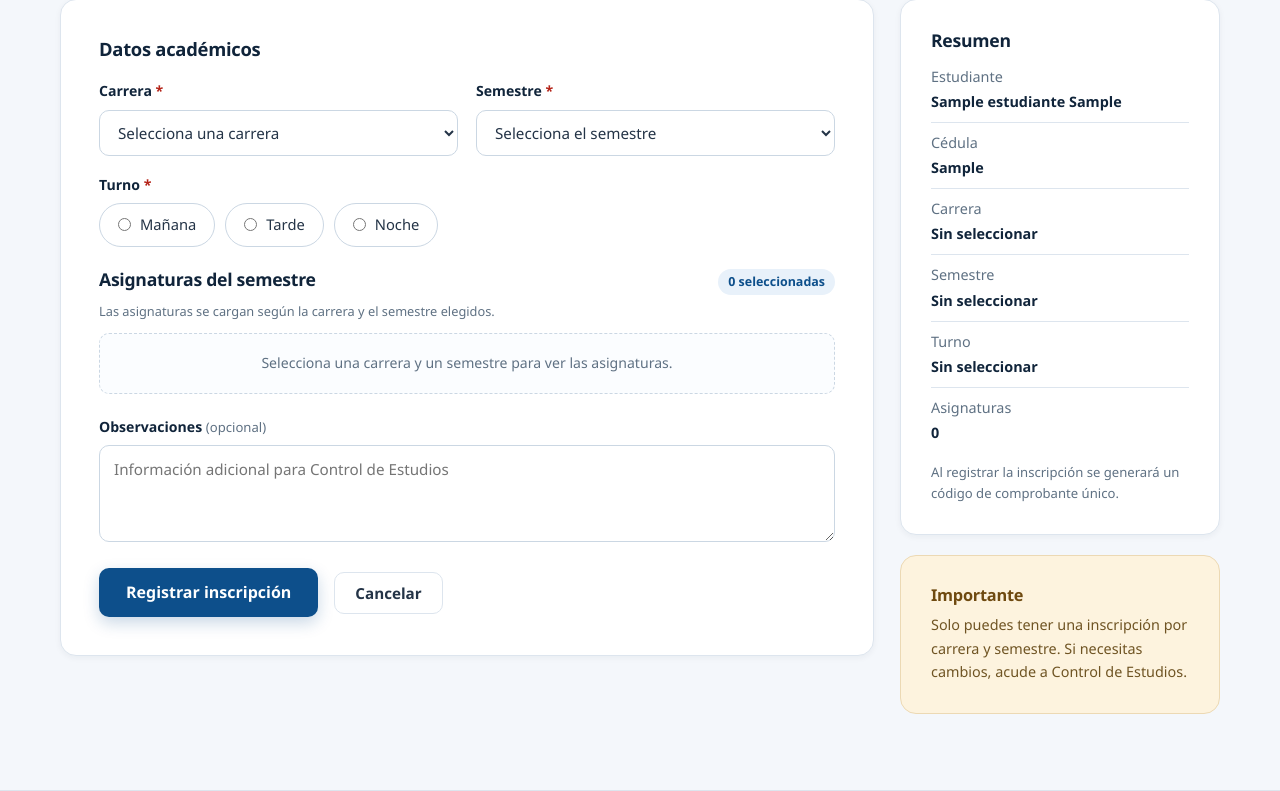
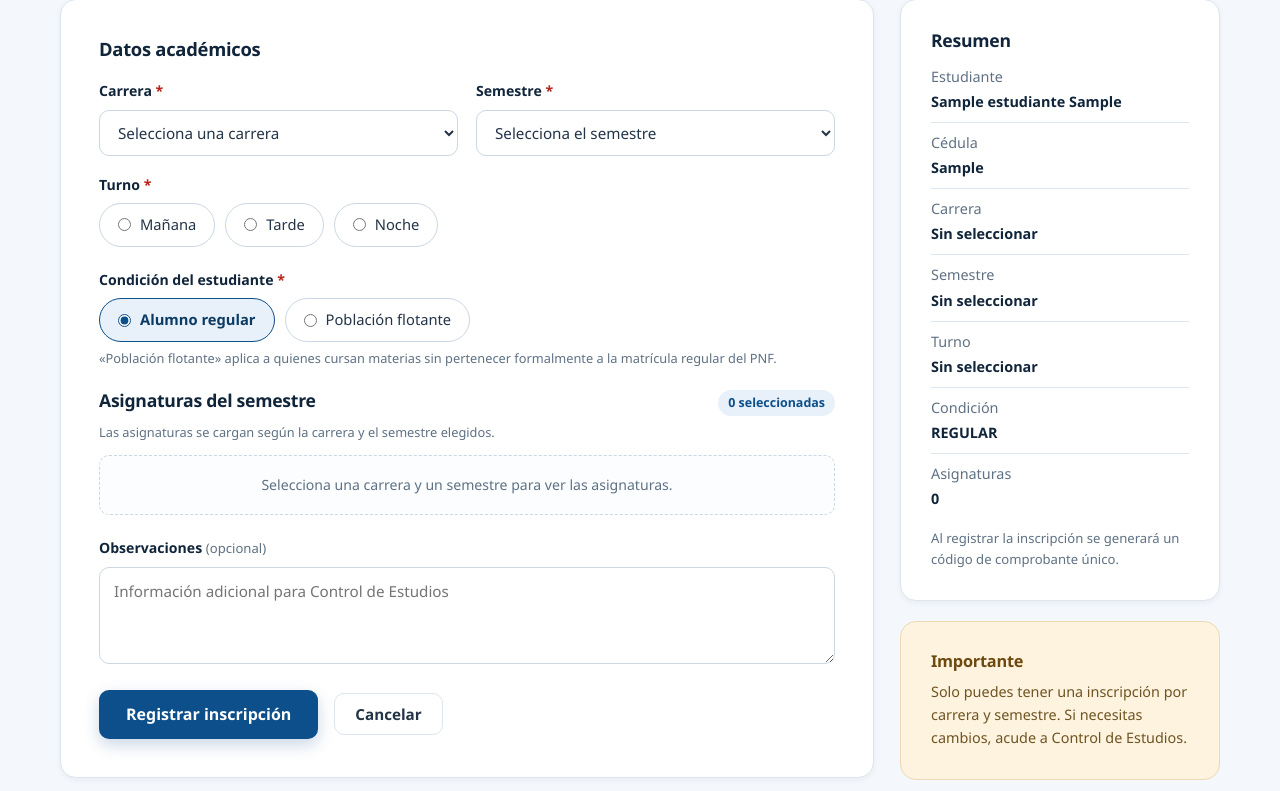
Before and after one commit to miguelosorio2873-ai/portal-inscripcion-pnf, a Node server app: page /inscribir in a window 1280 px wide. Shown: the part 320-1111 px from the top of the page. Run offline with Node 20, Linux system fonts and the light colour scheme; the visitor is signed in with stand-in values (Sample User, id 1); tables that the repository leaves empty hold one stand-in row (values such as "Sample post"); some libraries are stand-ins or nearby versions.

Commit message:
Agrega condicion del estudiante (regular/flotante) en portal y Visual Basic

```diff
--- a/docs/esquema.sql
+++ b/docs/esquema.sql
@@ -74,6 +74,8 @@ CREATE TABLE IF NOT EXISTS inscripciones (
   carrera_id         INT UNSIGNED NOT NULL,
   semestre           TINYINT UNSIGNED NOT NULL,
   turno              VARCHAR(20) NOT NULL,     -- Mañana, Tarde, Noche
+  condicion          ENUM('REGULAR', 'FLOTANTE') NOT NULL DEFAULT 'REGULAR',
+                                             -- Alumno regular / Población flotante
   fecha_inscripcion  DATETIME NOT NULL DEFAULT CURRENT_TIMESTAMP,
   estado             ENUM('REGISTRADA', 'IMPRESA', 'ANULADA') NOT NULL DEFAULT 'REGISTRADA',
   observaciones      TEXT NULL,
--- a/public/js/inscribir.js
+++ b/public/js/inscribir.js
@@ -10,6 +10,7 @@
   const resumenCarrera = document.getElementById('resumen-carrera');
   const resumenSemestre = document.getElementById('resumen-semestre');
   const resumenTurno = document.getElementById('resumen-turno');
+  const resumenCondicion = document.getElementById('resumen-condicion');
   const resumenAsignaturas = document.getElementById('resumen-asignaturas');
   const ROMANOS = ['I', 'II', 'III', 'IV', 'V'];
 
@@ -22,6 +23,7 @@
     if (!lista) return;
     const marcadas = lista.querySelectorAll('input[name="asignaturas"]:checked');
     const turno = form.querySelector('input[name="turno"]:checked');
+    const condicion = form.querySelector('input[name="condicion"]:checked');
     const semestre = Number(semestreSelect?.value || 0);
 
     if (contador) {
@@ -32,6 +34,7 @@
       resumenSemestre.textContent = semestre ? `Semestre ${ROMANOS[semestre - 1] || semestre}` : 'Sin seleccionar';
     }
     if (resumenTurno) resumenTurno.textContent = turno ? turno.value : 'Sin seleccionar';
+    if (resumenCondicion) resumenCondicion.textContent = condicion ? condicion.value : 'Sin seleccionar';
     if (resumenAsignaturas) resumenAsignaturas.textContent = String(marcadas.length);
   };
 
@@ -105,7 +108,7 @@
   semestreSelect?.addEventListener('change', cargarAsignaturas);
   lista?.addEventListener('change', actualizarResumen);
   form.addEventListener('change', (evento) => {
-    if (evento.target.name === 'turno') actualizarResumen();
+    if (evento.target.name === 'turno' || evento.target.name === 'condicion') actualizarResumen();
   });
 
   actualizarResumen();
--- a/src/app.js
+++ b/src/app.js
@@ -30,6 +30,10 @@ import {
 } from './seguridad.js';
 
 export const TURNOS = ['Mañana', 'Tarde', 'Noche'];
+export const CONDICIONES = [
+  { valor: 'REGULAR', etiqueta: 'Alumno regular' },
+  { valor: 'FLOTANTE', etiqueta: 'Población flotante' },
+];
 export const SEMESTRES = [1, 2, 3, 4, 5];
 const ROMANOS = ['I', 'II', 'III', 'IV', 'V'];
 
@@ -39,6 +43,12 @@ const ROMANOS = ['I', 'II', 'III', 'IV', 'V'];
 
 export function numeroRomano(numero) {
   return ROMANOS[Number(numero) - 1] || String(numero);
+}
+
+/** Devuelve la etiqueta legible de la condición del estudiante. */
+export function etiquetaCondicion(valor) {
+  const encontrada = CONDICIONES.find((condicion) => condicion.valor === valor);
+  return encontrada ? encontrada.etiqueta : 'Alumno regular';
 }
 
 function interpretarFecha(valor) {
@@ -139,7 +149,9 @@ app.use(async (req, res, next) => {
   res.locals.formatearFecha = formatearFecha;
   res.locals.fechaLarga = fechaLarga;
   res.locals.numeroRomano = numeroRomano;
+  res.locals.etiquetaCondicion = etiquetaCondicion;
   res.locals.turnos = TURNOS;
+  res.locals.condiciones = CONDICIONES;
   res.locals.semestres = SEMESTRES;
   res.locals.anio = new Date().getFullYear();
   next();
@@ -345,6 +357,7 @@ app.get('/inscribir', requiereEstudiante, async (req, res) => {
       carrera_id: carrera ? carrera.id : '',
       semestre: '',
       turno: '',
+      condicion: 'REGULAR',
       observaciones: '',
     },
     errores: {},
@@ -359,6 +372,7 @@ app.post('/inscribir', requiereEstudiante, verificarCsrf, async (req, res) => {
     carrera_id: texto(req.body.carrera_id),
     semestre: texto(req.body.semestre),
     turno: texto(req.body.turno),
+    condicion: texto(req.body.condicion).toUpperCase(),
     observaciones: texto(req.body.observaciones).slice(0, 500),
   };
   const errores = {};
@@ -366,12 +380,16 @@ app.post('/inscribir', requiereEstudiante, verificarCsrf, async (req, res) => {
   const carrera = await obtenerCarrera(valores.carrera_id);
   const semestre = Number(valores.semestre);
   const turno = TURNOS.includes(valores.turno) ? valores.turno : null;
+  const condicion = CONDICIONES.some((opcion) => opcion.valor === valores.condicion)
+    ? valores.condicion
+    : null;
 
   if (!carrera) errores.carrera_id = 'Selecciona una carrera.';
   if (!Number.isInteger(semestre) || !SEMESTRES.includes(semestre)) {
     errores.semestre = 'Selecciona un semestre válido.';
   }
   if (!turno) errores.turno = 'Selecciona un turno.';
+  if (!condicion) errores.condicion = 'Indica la condición del estudiante.';
 
   const disponibles = carrera ? await listarAsignaturas(carrera.id, semestre) : [];
   const idsDisponibles = new Set(disponibles.map((a) => a.id));
@@ -406,6 +424,7 @@ app.post('/inscribir', requiereEstudiante, verificarCsrf, async (req, res) => {
       carreraId: carrera.id,
       semestre,
       turno,
+      condicion,
       asignaturaIds: seleccionadas,
       observaciones: valores.observaciones,
     });
--- a/src/db.js
+++ b/src/db.js
@@ -108,6 +108,7 @@ const SENTENCIAS_ESQUEMA = [
      carrera_id         INT UNSIGNED NOT NULL,
      semestre           TINYINT UNSIGNED NOT NULL,
      turno              VARCHAR(20) NOT NULL,
+     condicion          ENUM('REGULAR', 'FLOTANTE') NOT NULL DEFAULT 'REGULAR',
      fecha_inscripcion  DATETIME NOT NULL DEFAULT CURRENT_TIMESTAMP,
      estado             ENUM('REGISTRADA', 'IMPRESA', 'ANULADA') NOT NULL DEFAULT 'REGISTRADA',
      observaciones      TEXT NULL,
@@ -138,6 +139,25 @@ const SENTENCIAS_ESQUEMA = [
 async function crearEsquema() {
   for (const sentencia of SENTENCIAS_ESQUEMA) {
     await pool.query(sentencia);
+  }
+}
+
+/**
+ * Ajustes sobre bases de datos ya creadas: agrega columnas nuevas sin perder datos.
+ */
+async function migrarEsquema() {
+  const [columnas] = await pool.query(
+    `SELECT COLUMN_NAME
+       FROM information_schema.COLUMNS
+      WHERE TABLE_SCHEMA = ? AND TABLE_NAME = 'inscripciones' AND COLUMN_NAME = 'condicion'`,
+    [DB_NAME]
+  );
+
+  if (columnas.length === 0) {
+    await pool.query(
+      `ALTER TABLE inscripciones
+         ADD COLUMN condicion ENUM('REGULAR', 'FLOTANTE') NOT NULL DEFAULT 'REGULAR' AFTER turno`
+    );
   }
 }
 
@@ -234,6 +254,7 @@ async function sembrarDatos() {
 }
 
 await crearEsquema();
+await migrarEsquema();
 await sembrarDatos();
 
 /* -------------------------------------------------------------------------- */
@@ -298,16 +319,24 @@ export async function estudiantePorEmail(email) {
   return filas[0];
 }
 
-export async function crearInscripcion({ estudianteId, carreraId, semestre, turno, asignaturaIds, observaciones }) {
+export async function crearInscripcion({ estudianteId, carreraId, semestre, turno, condicion, asignaturaIds, observaciones }) {
   const conexion = await pool.getConnection();
   try {
     await conexion.beginTransaction();
 
     const temporal = `TMP-${randomUUID()}`;
     const [resultado] = await conexion.execute(
-      `INSERT INTO inscripciones (codigo, estudiante_id, carrera_id, semestre, turno, observaciones)
-       VALUES (?, ?, ?, ?, ?, ?)`,
-      [temporal, Number(estudianteId), Number(carreraId), Number(semestre), turno, observaciones || null]
+      `INSERT INTO inscripciones (codigo, estudiante_id, carrera_id, semestre, turno, condicion, observaciones)
+       VALUES (?, ?, ?, ?, ?, ?, ?)`,
+      [
+        temporal,
+        Number(estudianteId),
+        Number(carreraId),
+        Number(semestre),
+        turno,
+        condicion === 'FLOTANTE' ? 'FLOTANTE' : 'REGULAR',
+        observaciones || null,
+      ]
     );
 
     const id = Number(resultado.insertId);
--- a/views/comprobante.ejs
+++ b/views/comprobante.ejs
@@ -42,7 +42,8 @@
         titular de la cédula de identidad <strong><%= inscripcion.cedula %></strong>, quedó inscrito(a) en el
         <strong><%= inscripcion.carrera %></strong> para el semestre
         <strong><%= numeroRomano(inscripcion.semestre) %></strong>, en el turno
-        <strong><%= inscripcion.turno %></strong>.
+        <strong><%= inscripcion.turno %></strong>, en condición de
+        <strong><%= etiquetaCondicion(inscripcion.condicion).toLowerCase() %></strong>.
       </p>
 
       <div class="comprobante-columnas">
@@ -65,6 +66,7 @@
             <div><dt>Carrera</dt><dd><%= inscripcion.carrera %></dd></div>
             <div><dt>Semestre</dt><dd><%= numeroRomano(inscripcion.semestre) %></dd></div>
             <div><dt>Turno</dt><dd><%= inscripcion.turno %></dd></div>
+            <div><dt>Condición</dt><dd><%= etiquetaCondicion(inscripcion.condicion) %></dd></div>
             <div><dt>Fecha</dt><dd><%= fechaLarga(inscripcion.fecha_inscripcion) %></dd></div>
             <div><dt>Hora de registro</dt><dd><%= formatearFecha(inscripcion.fecha_inscripcion) %></dd></div>
           </dl>
--- a/views/inscribir.ejs
+++ b/views/inscribir.ejs
@@ -69,6 +69,21 @@
             <% if (errores.turno) { %><p class="error-campo"><%= errores.turno %></p><% } %>
           </fieldset>
 
+          <fieldset class="campo-grupo">
+            <legend>Condición del estudiante <span class="requerido">*</span></legend>
+            <div class="opciones-turno">
+              <% condiciones.forEach((condicion) => { %>
+                <label class="opcion-radio">
+                  <input type="radio" name="condicion" value="<%= condicion.valor %>"
+                    <%= valores.condicion === condicion.valor ? 'checked' : '' %> required>
+                  <span><%= condicion.etiqueta %></span>
+                </label>
+              <% }) %>
+            </div>
+            <p class="ayuda">«Población flotante» aplica a quienes cursan materias sin pertenecer formalmente a la matrícula regular del PNF.</p>
+            <% if (errores.condicion) { %><p class="error-campo"><%= errores.condicion %></p><% } %>
+          </fieldset>
+
           <div class="campo-grupo">
             <div class="campo-grupo-cabecera">
               <h3>Asignaturas del semestre</h3>
@@ -116,6 +131,7 @@
               <div><dt>Carrera</dt><dd id="resumen-carrera">Sin seleccionar</dd></div>
               <div><dt>Semestre</dt><dd id="resumen-semestre">Sin seleccionar</dd></div>
               <div><dt>Turno</dt><dd id="resumen-turno">Sin seleccionar</dd></div>
+              <div><dt>Condición</dt><dd id="resumen-condicion">Sin seleccionar</dd></div>
               <div><dt>Asignaturas</dt><dd id="resumen-asignaturas">0</dd></div>
             </dl>
             <p class="nota-pequena">
--- a/views/panel.ejs
+++ b/views/panel.ejs
@@ -55,6 +55,7 @@
                   <dl class="inscripcion-datos">
                     <div><dt>Semestre</dt><dd><%= numeroRomano(inscripcion.semestre) %></dd></div>
                     <div><dt>Turno</dt><dd><%= inscripcion.turno %></dd></div>
+                    <div><dt>Condición</dt><dd><%= etiquetaCondicion(inscripcion.condicion) %></dd></div>
                     <div><dt>Asignaturas</dt><dd><%= inscripcion.total_asignaturas %></dd></div>
                     <div><dt>Fecha</dt><dd><%= formatearFecha(inscripcion.fecha_inscripcion) %></dd></div>
                   </dl>
```
Also changed, not shown: README.md, 9 other files.
